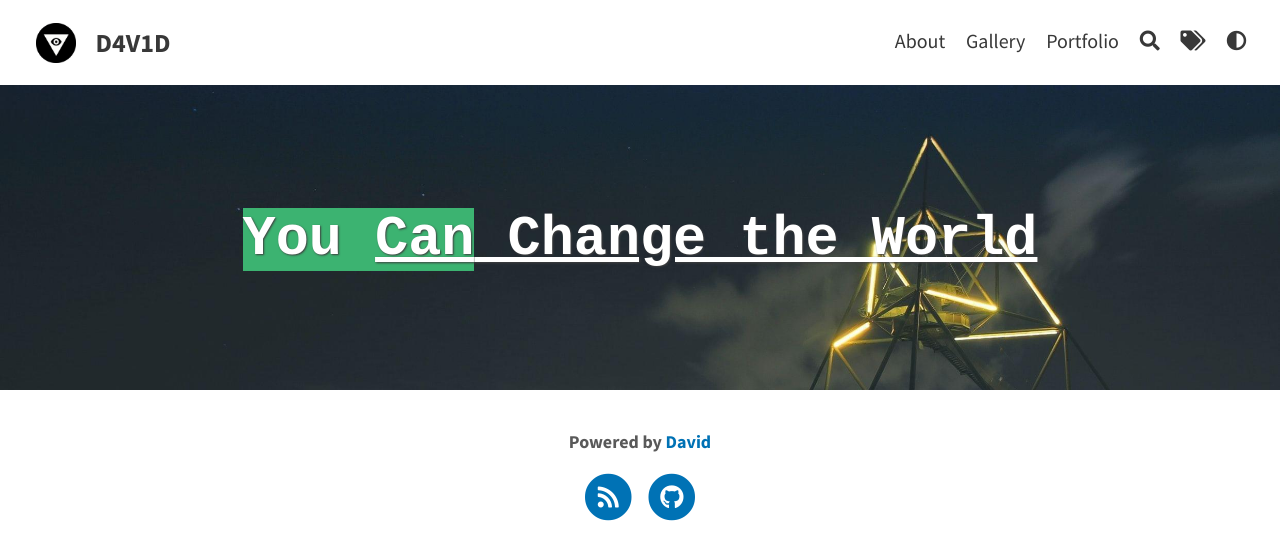
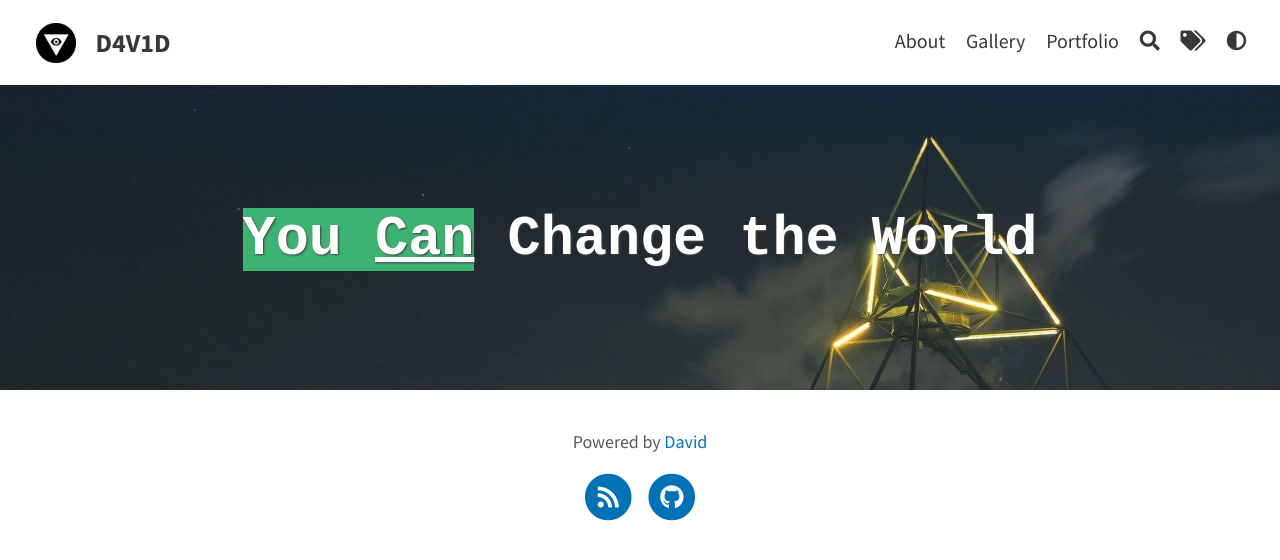
Before and after one commit to datunaa/datunaa.github.io, a Jekyll site: the page built from index.html, in a window 1280 px wide. Shown: the top 560 px of the page. Built offline with Jekyll 4.4.1, drawn with Linux system fonts in a browser that asks for light colours; a script that is not in the unit is left out; the list of posts is cut into pages by our own code.

Commit message:
BLOG V1.0

```diff
--- a/_config.yml
+++ b/_config.yml
@@ -9,7 +9,7 @@ avatar: assets/img/triangle.png   # Empty for no avatar in navbar
 favicon: assets/favicon.ico       # Icon displayed in the tab
 
 # Header and footer text
-header_text: <code><b style="background-color:rgb(60, 179, 113);">You <u>Can</b><b> Change the World</code>  # Change Blog header text
+header_text: <code><b style="background-color:rgb(60, 179, 113);">You <u>Can</u></b> Change the World</code>  # Change Blog header text
 header_feature_image: assets/img/header/triangular.jpeg
 header_feature_image_responsive: true
 footer_text: >
```
